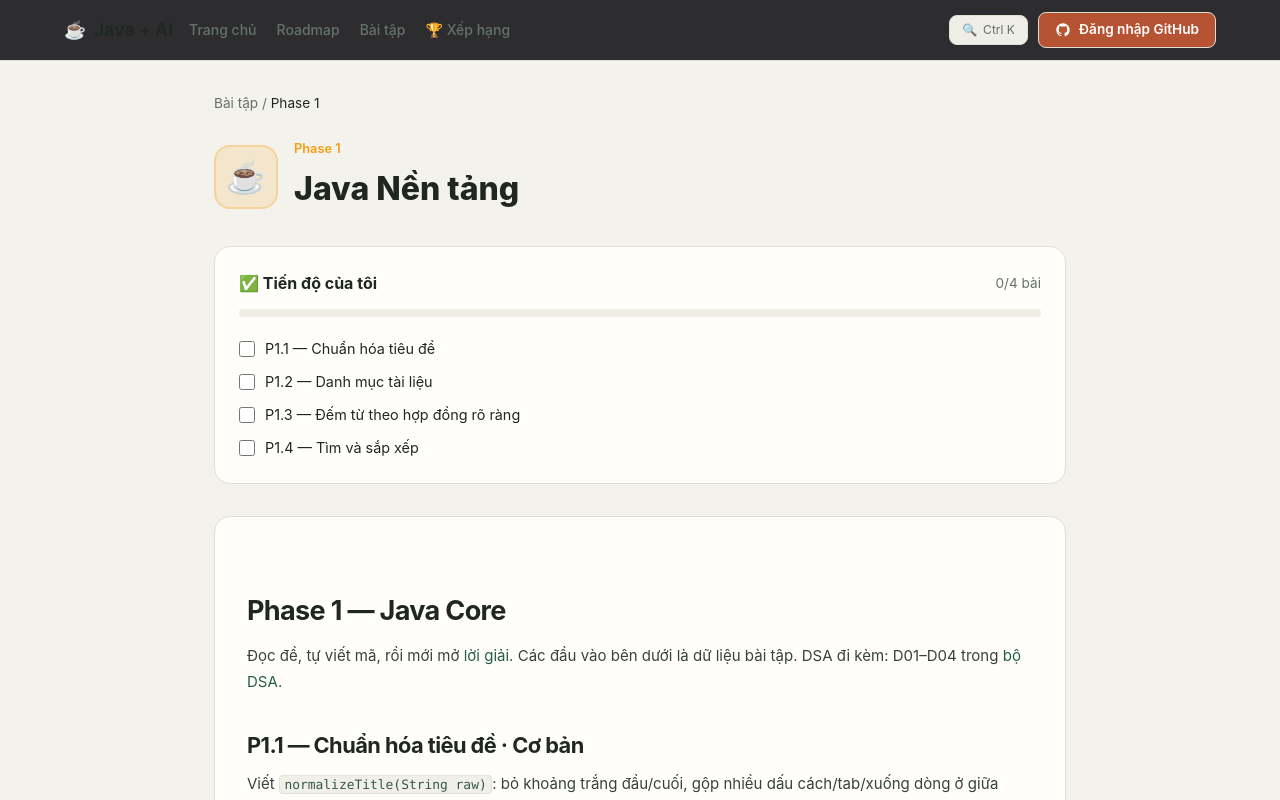
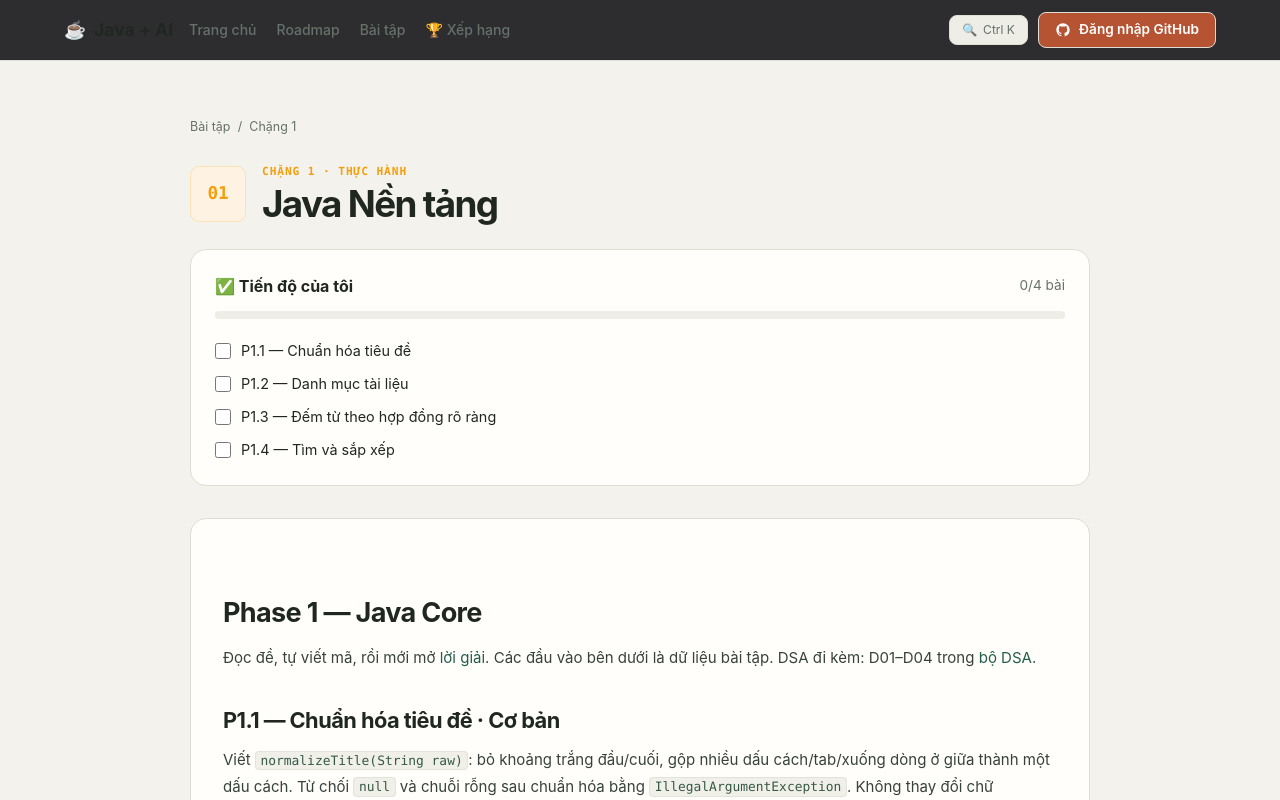
Before and after one commit to VanDung279206/JavaBackend_AI_RoadMap, a Next.js app in the folder website/: page /JavaBackend_AI_RoadMap/docs/01_Java in a window 1280 px wide. Shown: the top 800 px of the page. Built offline with nearby package versions, Linux system fonts and the light colour scheme; no server answers.

Commit message:
update gdien page

```diff
--- a/website/src/app/docs/[phase]/page.tsx
+++ b/website/src/app/docs/[phase]/page.tsx
@@ -1,3 +1,4 @@
+import type { CSSProperties } from "react";
 import { readMarkdown } from "@/lib/markdown";
 import { PHASE_BY_SLUG, PHASES } from "@/lib/phases";
 import ExerciseViewer from "@/components/ExerciseViewer";
@@ -25,36 +26,22 @@ export default async function PhasePage({
   const solutionsContent = readMarkdown(`${phase}/SOLUTIONS.md`);
 
   return (
-    <div style={{ maxWidth: 900, margin: "0 auto", padding: "2rem 1.5rem 4rem" }}>
-      {/* Breadcrumb */}
-      <div style={{ marginBottom: "1.5rem", fontSize: "0.85rem", color: "var(--muted-foreground)" }}>
-        <Link href="/docs" style={{ color: "var(--muted-foreground)", textDecoration: "none" }}>
+    <div className="page-shell" style={{ maxWidth: 900 }}>
+      <nav className="breadcrumb" aria-label="Breadcrumb">
+        <Link href="/docs">
           Bài tập
         </Link>
-        {" / "}
-        <span style={{ color: "var(--foreground)" }}>Phase {config.number}</span>
-      </div>
+        <span aria-hidden="true">/</span>
+        <span aria-current="page">Chặng {config.number}</span>
+      </nav>
 
-      {/* Header */}
-      <div style={{ display: "flex", alignItems: "center", gap: 16, marginBottom: "2rem" }}>
-        <span
-          style={{
-            width: 64, height: 64, borderRadius: 16,
-            background: config.color + "22",
-            border: `2px solid ${config.color}44`,
-            display: "flex", alignItems: "center", justifyContent: "center",
-            fontSize: "2rem", flexShrink: 0,
-          }}
-        >
-          {config.icon}
-        </span>
+      <header className="phase-page-heading" style={{ "--phase-color": config.color } as CSSProperties}>
+        <span className="phase-page-mark">{config.number.padStart(2, "0")}</span>
         <div>
-          <div style={{ fontSize: "0.8rem", color: config.color, fontWeight: 600, marginBottom: 4 }}>
-            Phase {config.number}
-          </div>
-          <h1 style={{ fontSize: "2rem", fontWeight: 800 }}>{config.title}</h1>
+          <div className="phase-page-kicker">Chặng {config.number} · Thực hành</div>
+          <h1 className="phase-page-title">{config.title}</h1>
         </div>
-      </div>
+      </header>
 
       {/* Progress Tracker */}
       <ProgressTracker phase={phase} exercises={config.exercises} />
@@ -66,14 +53,8 @@ export default async function PhasePage({
           solutions={solutionsContent || "_Lời giải đang được cập nhật._"}
         />
       ) : (
-        <div
-          style={{
-            background: "var(--card)", border: "1px solid var(--border)",
-            borderRadius: 16, padding: "3rem", textAlign: "center",
-            color: "var(--muted-foreground)",
-          }}
-        >
-          📝 Nội dung bài tập đang được cập nhật...
+        <div className="content-panel" style={{ textAlign: "center", color: "var(--muted-foreground)" }}>
+          Nội dung bài tập đang được cập nhật.
         </div>
       )}
 
```
